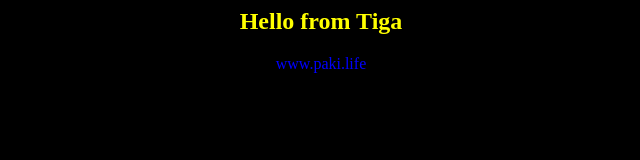
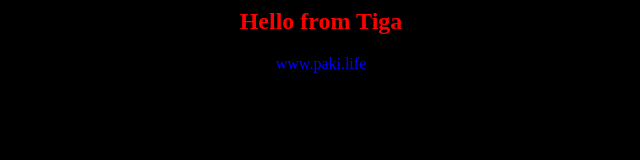
Before and after one commit to abtagir/app-for-jenkins, a plain HTML site: page index.html in a window 1280 px wide. Shown: the whole page, without its empty margins (319-959 px from the left). Drawn offline with Linux system fonts and the light colour scheme.

Commit message:
changed colors

```diff
--- a/index.html
+++ b/index.html
@@ -1,7 +1,7 @@
 <html>
 <body bgcolor=black>
 <center>
-<h2><font color=yellow>Hello from Tiga</font></h2>
+<h2><font color=red>Hello from Tiga</font></h2>
 
 <font color=blue>www.paki.life</font>
 
```
